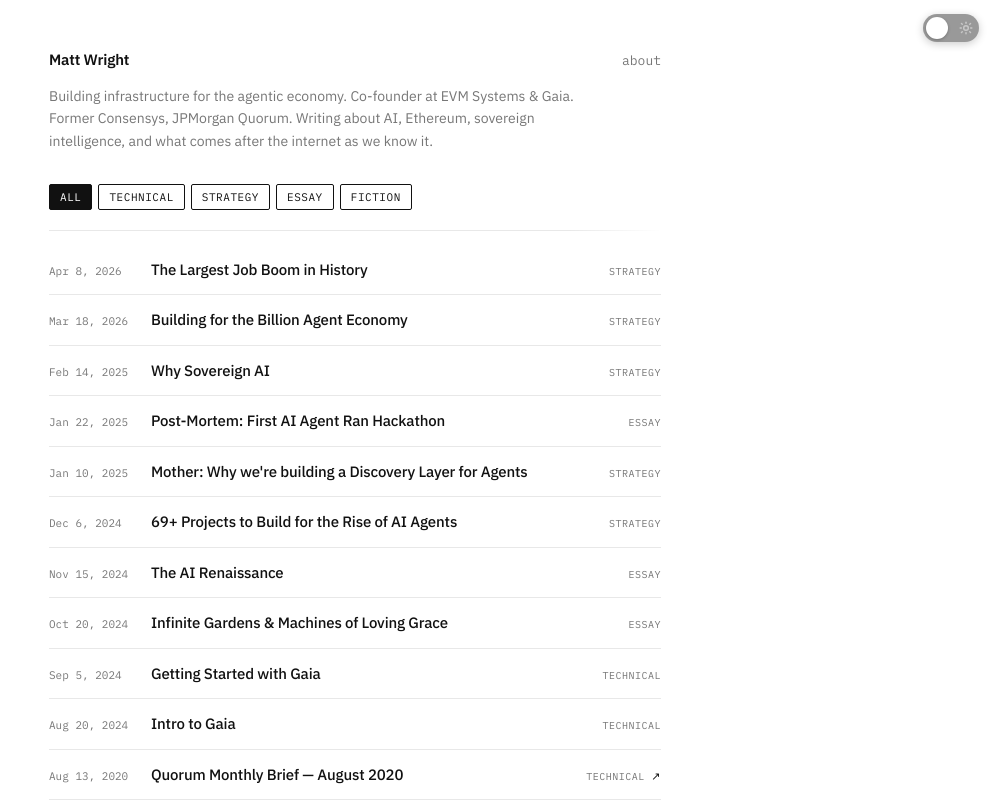
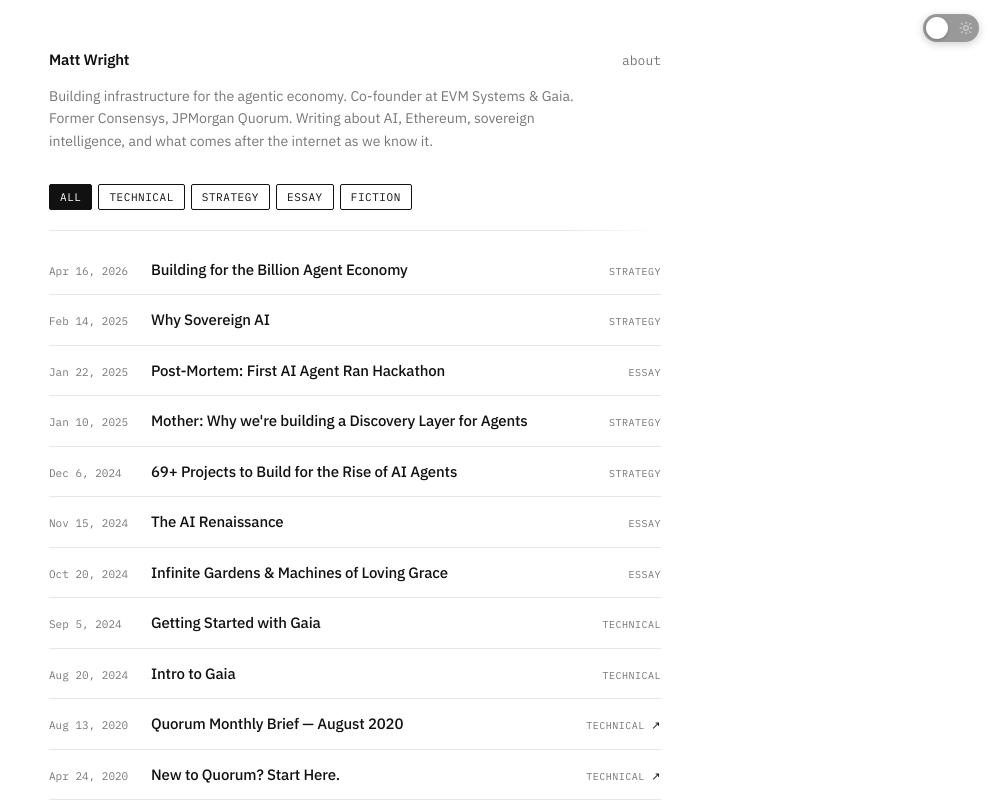
Before and after one commit to MateoDev/mattwright-eth, an Astro site: page / in a window 1280 px wide. Shown: the top 803 px of the page, without its empty margins (285-1280 px from the left). Built offline with nearby package versions, Linux system fonts and the light colour scheme; Astro itself is replaced by a stand-in of ours.

Commit message:
feat: date billion agent economy today; draft: largest job boom; add draft field

```diff
--- a/src/content.config.ts
+++ b/src/content.config.ts
@@ -13,6 +13,7 @@
     forum_name: z.string().optional(),
     excerpt: z.boolean().optional(),
     chapter: z.string().optional(),
+    draft: z.boolean().optional(),
   }),
 });
 
--- a/src/content/blog/building-for-the-billion-agent-economy.mdx
+++ b/src/content/blog/building-for-the-billion-agent-economy.mdx
@@ -1,7 +1,7 @@
 ---
 title: "Building for the Billion Agent Economy"
 description: "The largest unbanked population in history is coming online - and they are not human."
-date: "2026-03-18"
+date: "2026-04-16"
 category: "STRATEGY"
 readTime: "30 min"
 ogImage: "/images/billion-agent-economy-header.jpg"
--- a/src/content/blog/the-largest-job-boom-in-history.md
+++ b/src/content/blog/the-largest-job-boom-in-history.md
@@ -4,6 +4,7 @@
 date: "2026-04-08"
 category: "STRATEGY"
 readTime: "12 min"
+draft: true
 ---
 
 ![A vast construction site where AI agents and human workers build side by side — the new industrial revolution](/images/largest-job-boom-header.png)
--- a/src/pages/index.astro
+++ b/src/pages/index.astro
@@ -2,9 +2,9 @@
 import { getCollection } from 'astro:content';
 import Base from '../layouts/Base.astro';
 
-const posts = (await getCollection('blog')).sort(
-  (a, b) => new Date(b.data.date).valueOf() - new Date(a.data.date).valueOf()
-);
+const posts = (await getCollection('blog'))
+  .filter(p => !p.data.draft)
+  .sort((a, b) => new Date(b.data.date).valueOf() - new Date(a.data.date).valueOf());
 
 const categories = ['All', 'TECHNICAL', 'STRATEGY', 'ESSAY', 'FICTION'];
 
```
